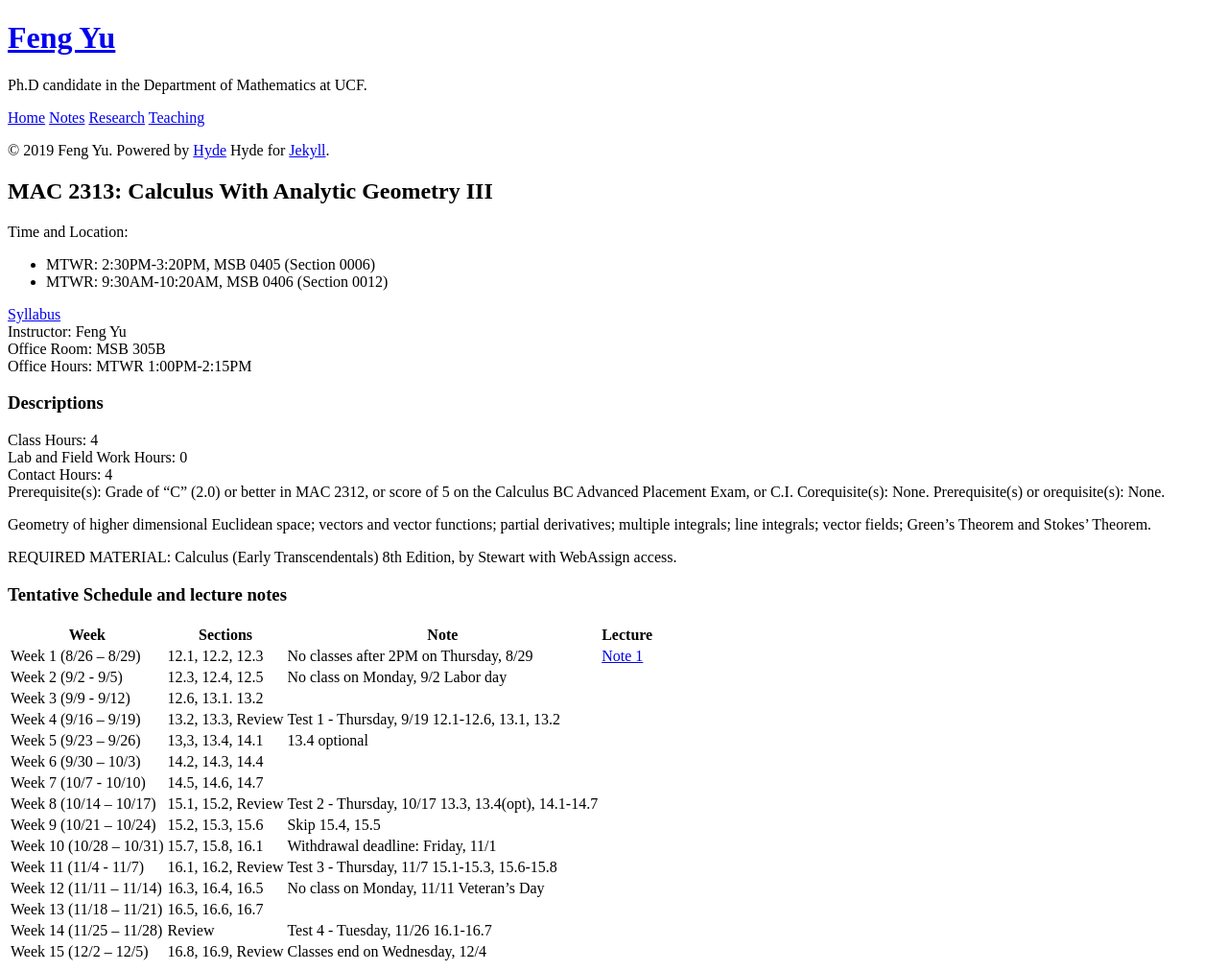
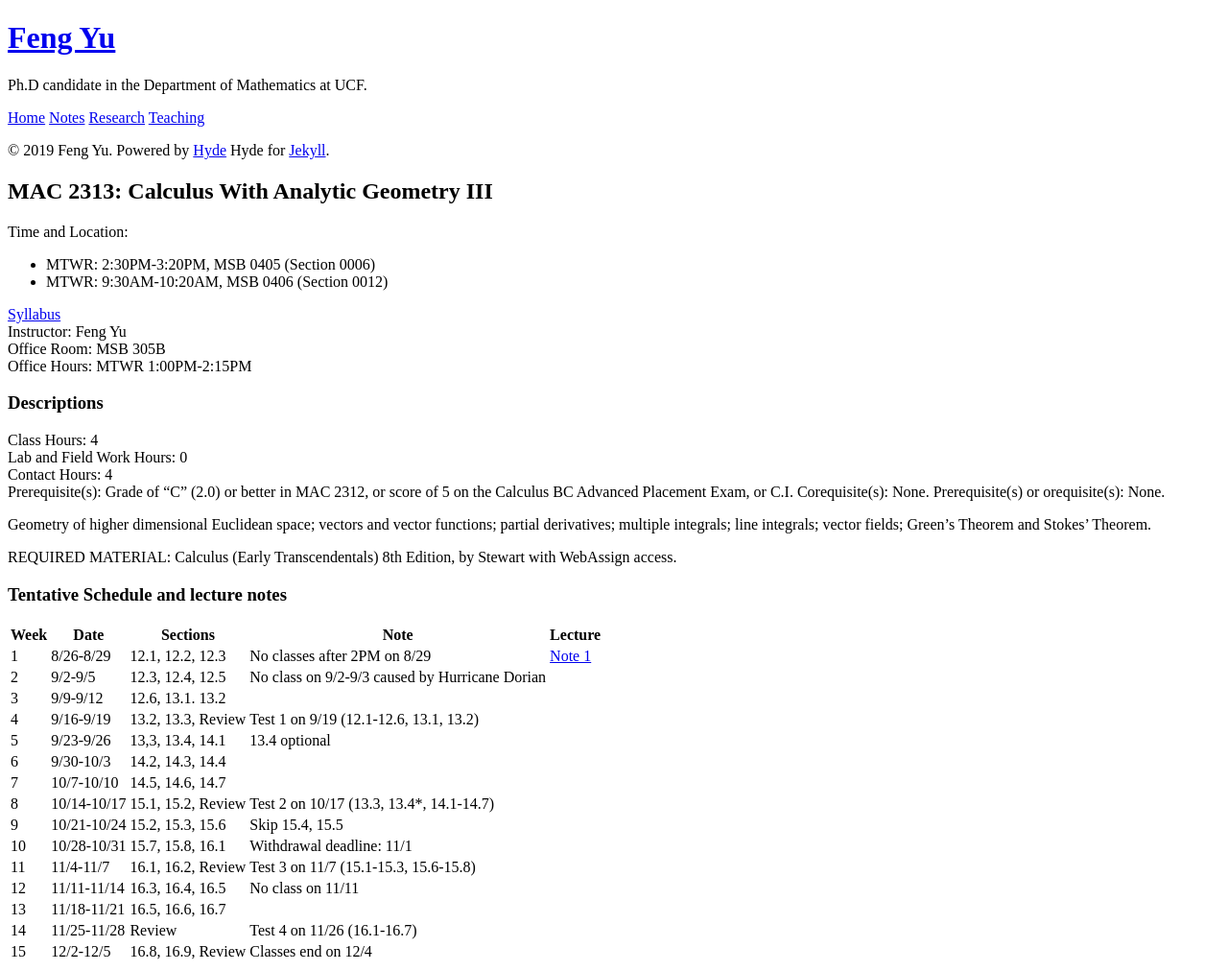
Before and after one commit to alexfengg/fengyu93.github.io, a Jekyll site: the page built from MAC2313.md, in a window 1280 px wide. Shown: the whole page at 96% size. Built offline with Jekyll 4.4.1, drawn with Linux system fonts in a browser that asks for light colours; our own code applies the rules of GitHub Pages for plain Markdown files.

Commit message:
update on 8/30/19

```diff
--- a/MAC2313.md
+++ b/MAC2313.md
@@ -24,20 +24,20 @@
 
 ### Tentative Schedule and lecture notes
 
-|Week|Sections|Note|Lecture|
+|Week|Date|Sections|Note|Lecture|
 | ----------- | ----------- |
-|Week 1 (8/26 – 8/29)|12.1, 12.2, 12.3|No classes after 2PM on Thursday, 8/29|[Note 1](\assets\PDFs\MAC2313\Note_1.pdf)|
-|Week 2 (9/2 - 9/5)| 	12.3, 12.4, 12.5 | 	No class on Monday, 9/2 Labor day       |
-|Week 3 (9/9 - 9/12) |	12.6, 13.1. 13.2 	|
-|Week 4 (9/16 – 9/19) |	13.2, 13.3, Review 	|Test 1 - Thursday, 9/19 12.1-12.6, 13.1, 13.2|
-|Week 5 (9/23 – 9/26) |	13,3, 13.4, 14.1 |	13.4 optional|
-|Week 6 (9/30 – 10/3) |	14.2, 14.3, 14.4 	 |
-|Week 7 (10/7 - 10/10) |	14.5, 14.6, 14.7 	 |
-|Week 8 (10/14 – 10/17) |	15.1, 15.2, Review |	Test 2 - Thursday, 10/17 13.3, 13.4(opt), 14.1-14.7|
-|Week 9 (10/21 – 10/24) |	15.2, 15.3, 15.6 |	Skip 15.4, 15.5|
-|Week 10 (10/28 – 10/31) |	15.7, 15.8, 16.1 |	Withdrawal deadline: Friday, 11/1|
-|Week 11 (11/4 - 11/7) |	16.1, 16.2, Review |	Test 3 - Thursday, 11/7 15.1-15.3, 15.6-15.8|
-|Week 12 (11/11 – 11/14)| 	16.3, 16.4, 16.5 |	No class on Monday, 11/11 Veteran’s Day|
-|Week 13 (11/18 – 11/21) |	16.5, 16.6, 16.7 |  |
-|Week 14 (11/25 – 11/28)  | 	Review 	|Test 4 - Tuesday, 11/26 16.1-16.7|
-|Week 15 (12/2 – 12/5) |	16.8, 16.9, Review| 	Classes end on Wednesday, 12/4|
+|1|8/26-8/29|12.1, 12.2, 12.3|No classes after 2PM on 8/29|[Note 1](\assets\PDFs\MAC2313\Note_1.pdf)|
+|2|9/2-9/5|12.3, 12.4, 12.5|No class on 9/2-9/3 caused by Hurricane Dorian|
+|3|9/9-9/12|12.6, 13.1. 13.2|
+|4|9/16-9/19|13.2, 13.3, Review|Test 1 on 9/19 (12.1-12.6, 13.1, 13.2)|
+|5|9/23-9/26|13,3, 13.4, 14.1|13.4 optional|
+|6|9/30-10/3|14.2, 14.3, 14.4|
+|7|10/7-10/10|14.5, 14.6, 14.7|
+|8|10/14-10/17|15.1, 15.2, Review|Test 2 on 10/17 (13.3, 13.4*, 14.1-14.7)|
+|9|10/21-10/24|15.2, 15.3, 15.6|Skip 15.4, 15.5|
+|10|10/28-10/31|15.7, 15.8, 16.1|Withdrawal deadline: 11/1|
+|11|11/4-11/7|16.1, 16.2, Review|Test 3 on 11/7 (15.1-15.3, 15.6-15.8)|
+|12|11/11-11/14|16.3, 16.4, 16.5 |No class on 11/11|
+|13|11/18-11/21|16.5, 16.6, 16.7 |
+|14|11/25-11/28|Review 	|Test 4 on 11/26 (16.1-16.7)|
+|15|12/2-12/5|16.8, 16.9, Review|Classes end on 12/4|
```
Also changed, not shown: research.md (+1 -1 lines), 3 other files.
